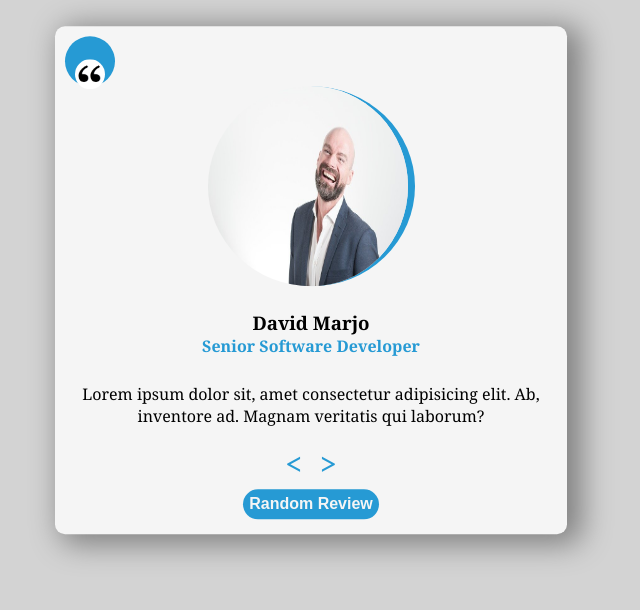
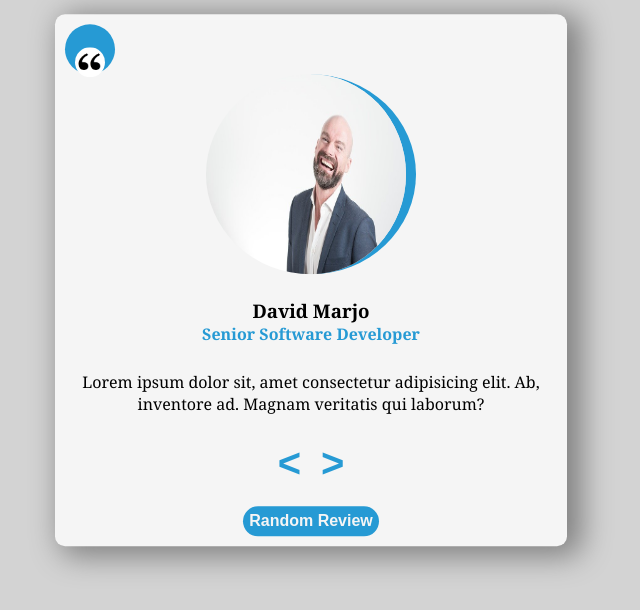
Before and after one commit to HelenMunny/JAVASCRIPT-all-time-needed-items, a plain HTML site: page REVIEWS-SLIDER/index.html in a window 1280 px wide. Shown: the part 200-810 px from the top of the page, without its empty margins (329-969 px from the left). Drawn offline with Linux system fonts and the light colour scheme.

Commit message:
reviews project completed

```diff
--- a/REVIEWS-SLIDER/app.js
+++ b/REVIEWS-SLIDER/app.js
@@ -0,0 +1,87 @@
+let reviews = [
+ {
+  id: 1,
+  img: "images/person-1.jpg",
+  name: "David Marjo",
+  position: "Senior Software Developer",
+  description:"Lorem ipsum dolor sit, amet consectetur adipisicing elit. Ab, inventore ad. Magnam veritatis qui laborum?",
+ },
+
+ {
+  id: 2,
+  img: "images/person-2.jpg",
+  name: "Mari D'costa",
+  position: "UX Designer",
+  description:"Lorem ipsum dolor sit, amet consectetur adipisicing elit. Ab, inventore ad.",
+ },
+
+ {
+  id: 3,
+  img: "images/person-3.jpg",
+  name: "Jouni Sipola",
+  position: "Game Developer",
+  description:"Lorem ipsum dolor sit, amet consectetur adipisicing elit. Ab, inventore ad. Magnam veritatis qui laborum?",
+ },
+
+ {
+  id: 4,
+  img: "images/person-4.jpg",
+  name: "Sonya Stela",
+  position: "Android Developer",
+  description:"Lorem ipsum dolor sit, amet consectetur adipisicing elit. Ab, inventore ad. Magnam veritatis qui laborum?",
+ },
+]
+
+// selecting items
+let img = document.querySelector("#img");
+let myName = document.querySelector("#name");
+let position = document.querySelector("#position");
+let description = document.querySelector("#description");
+let slideLeft = document.querySelector(".slide-left");
+let slideRight = document.querySelector(".slide-right");
+let randomBtn = document.querySelector(".random-btn");
+
+
+// person details
+function personDetails(num) {
+ let item = reviews[num];
+ img.src = item.img;
+ myName.textContent = item.name;
+ position.textContent = item.position;
+ description.textContent = item.description;
+}
+
+// loading initial item
+let currItem = 0;
+window.addEventListener('DOMContentLoaded', function () {
+ personDetails(currItem);
+})
+
+// slide next
+
+slideRight.addEventListener('click', function () {
+ currItem++;
+
+ if (currItem > reviews.length - 1) {
+  currItem = 0;
+ }
+ personDetails(currItem);
+})
+// slide previous
+slideLeft.addEventListener('click', function () {
+ currItem--;
+
+ if (currItem < 0) {
+  currItem = reviews.length-1;
+ }
+ personDetails(currItem);
+})
+
+
+// random review
+function getRandomNumber() {
+ return Math.floor(Math.random()*reviews.length);
+}
+randomBtn.addEventListener('click', function () {
+ personDetails(getRandomNumber());
+})
--- a/REVIEWS-SLIDER/index.html
+++ b/REVIEWS-SLIDER/index.html
@@ -30,9 +30,9 @@
  <h3 id="name">David Marjo</h3>
  <h5 id="position">Senior Software Developer</h5>
  <p id="description">Lorem ipsum dolor sit, amet consectetur adipisicing elit. Ab, inventore ad. Magnam veritatis qui laborum?</p>
- <span class="slide-left"> < </span>
- <span class="slide-right">></span> <br>
- <button id="btn">Random Review</button>
+ <button class="slide-left slide"> < </span>
+ <button class="slide-right slide">></button> <br>
+ <button id="btn" class="random-btn">Random Review</button>
 </article>
   </section>
  </main>
--- a/REVIEWS-SLIDER/styles.css
+++ b/REVIEWS-SLIDER/styles.css
@@ -17,9 +17,21 @@ h5 {
 .slide-left,
 .slide-right {
   color: rgb(38, 154, 212);
+  background: whitesmoke;
   font-weight: bold;
-  font-size: 30px;
-  padding: 5px;
+  font-size: 40px;
+  padding: 10px;
+  border: none;
+  transition: all 0.4s ease-out;
+}
+.slide-right:hover {
+  color: lightgray;
+  cursor: pointer;
+}
+
+.slide-left:hover {
+  color: lightgray;
+  cursor: pointer;
 }
 
 #btn {
@@ -30,7 +42,7 @@ h5 {
   font-size: 1rem;
   color: whitesmoke;
   border-radius: 20px;
-  margin: 5px 0;
+  margin-top: 10px;
   transition: all 0.4s ease-out;
 }
 #btn:hover {
@@ -42,7 +54,7 @@ h5 {
 img {
   height: 200px;
   width: 200px;
-  border-right: 7px solid rgb(38, 154, 212);
+  border-right: 10px solid rgb(38, 154, 212);
   border-radius: 60%;
 }
 main {
```
